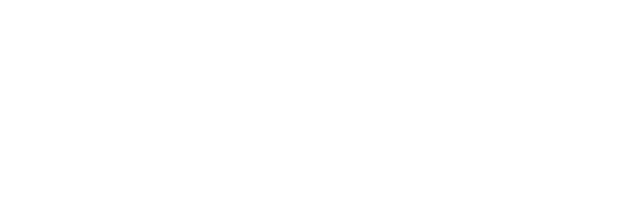
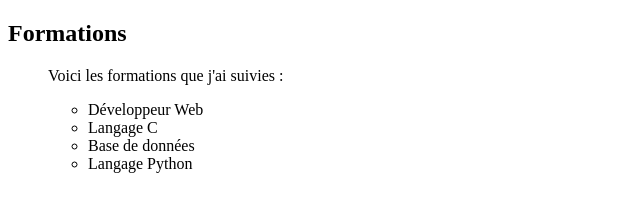
Before and after one commit to bot-random/mon-cv, a plain HTML site: page index.html in a window 1280 px wide. Shown: the whole page, without its empty margins (0-640 px from the left). Drawn offline with Linux system fonts and the light colour scheme.

Commit message:
mise en place de la section formations

```diff
--- a/index.html
+++ b/index.html
@@ -7,6 +7,18 @@
     <title>Document</title>
 </head>
 <body>
-
+    <section id="formations">
+        <h2>Formations</h2>
+        <ul>
+            <p>Voici les formations que j'ai suivies :
+                <ul>
+                    <li>Développeur Web</li>
+                    <li>Langage C</li>
+                    <li>Base de données</li>
+                    <li>Langage Python</li>
+                </ul>
+            </p>
+        </ul>
+    </section>
 </body>
 </html>
```
